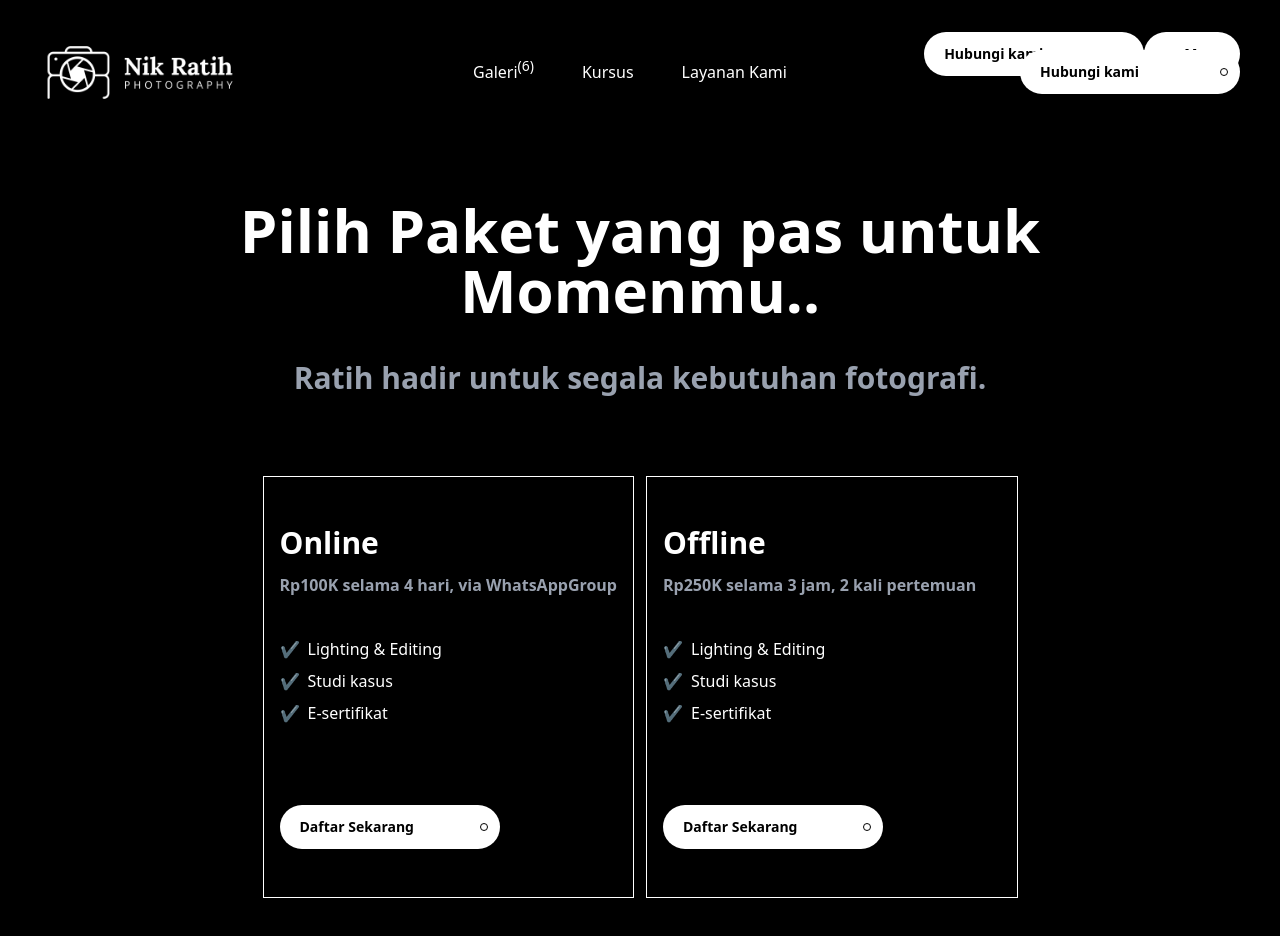
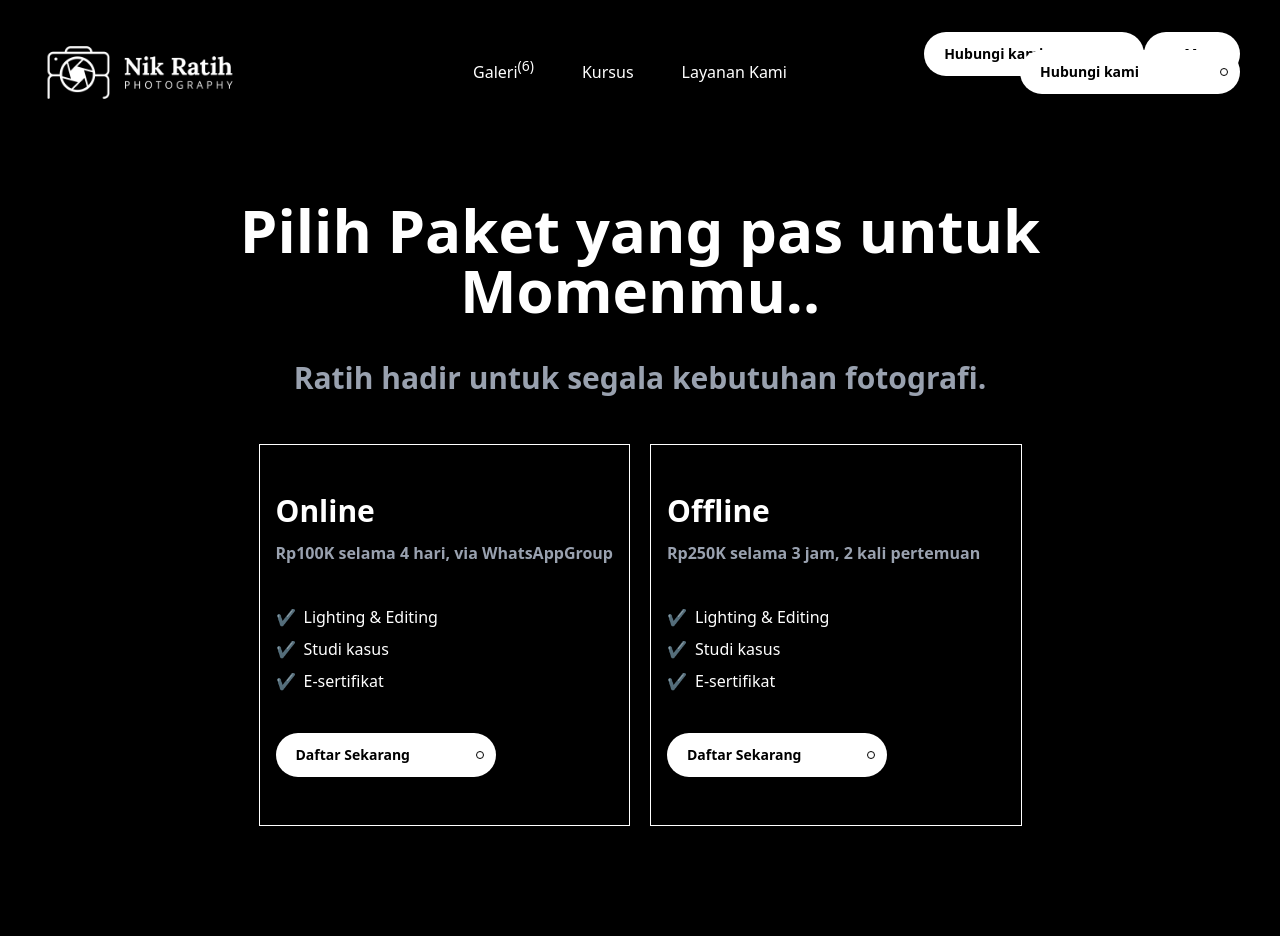
Before and after one commit to Blizbyteco/ratih-photography, a React (Vite) app: page /kursus in a window 1280 px wide. Shown: the top 936 px of the page. Built offline with nearby package versions, Linux system fonts and the light colour scheme; a web font is replaced by a local one.

Commit message:
ADD: Component CardPaket For Page Course and Implementation to Page Course

```diff
--- a/src/components/course/Detail.jsx
+++ b/src/components/course/Detail.jsx
@@ -1,7 +1,21 @@
 import React from "react";
 import Button from "../ui/Button";
+import CardPaket from "../ui/CardPaket";
 
 export default function Detail() {
+  const dataPaket = [
+    {
+      title: "Online",
+      price: "Rp100K selama 4 hari, via WhatsAppGroup",
+      features: ["Lighting & Editing", "Studi kasus", "E-sertifikat"],
+    },
+    {
+      title: "Offline",
+      price: "Rp250K selama 3 jam, 2 kali pertemuan",
+      features: ["Lighting & Editing", "Studi kasus", "E-sertifikat"],
+    },
+  ];
+
   return (
     <div className="col-span-2 bg-black items-center justify-center pt-50 flex flex-col">
       <h1 className="text-6xl font-bold text-white text-center max-w-250">
@@ -10,53 +24,17 @@ export default function Detail() {
       <p className="font-semibold text-gray-400 text-3xl mt-10">
         Ratih hadir untuk segala kebutuhan fotografi.
       </p>
-      <div className="grid md:grid col-3 gap-6 px-4 py-12 ">
-        {/* paket dasar */}
-        <div className="grid md:grid-cols-2  px-4 py-8 gap-3 ">
-          <div className="bg-black shadow-lg py-12 px-4 border-[0.5px] border-white">
-            <h2 class="text-3xl font-bold mb-2 text-white">Online</h2>
-            <p class="text-1xl font-semibold text-gray-400 mb-4 mt-3">
-              Rp100K selama 4 hari, via WhatsAppGroup
-            </p>
-            <ul class="text-white space-y-2 mt-10">
-              <li class="flex items-start">
-                <span class="text-green-500 mr-2">✔</span>
-                <span>Lighting & Editing</span>
-              </li>
-              <li class="flex items-start">
-                <span class="text-green-500 mr-2">✔</span>
-                <span>Studi kasus</span>
-              </li>
-              <li class="flex items-start">
-                <span class="text-green-500 mr-2">✔</span>
-                <span>E-sertifikat</span>
-              </li>
-            </ul>
-            <Button className={"mt-20"} text={"Daftar Sekarang"} />
-          </div>
-          {/* Paket Lanjutan */}
-          <div className="bg-black shadow-lg py-12 px-4 border-[0.5px] border-white">
-            <h2 class="text-3xl font-bold mb-2 text-white">Offline</h2>
-            <p class="text-1xl font-semibold text-gray-400 mb-4 mt-3">
-              Rp250K selama 3 jam, 2 kali pertemuan
-            </p>
-            <ul class="text-white space-y-2 mt-10">
-              <li class="flex items-start">
-                <span class="text-green-500 mr-2">✔</span>
-                <span>Lighting & Editing</span>
-              </li>
-              <li class="flex items-start">
-                <span class="text-green-500 mr-2">✔</span>
-                <span>Studi kasus</span>
-              </li>
-              <li class="flex items-start">
-                <span class="text-green-500 mr-2">✔</span>
-                <span>E-sertifikat</span>
-              </li>
-            </ul>
-            <Button className={"mt-20"} text={"Daftar Sekarang"} />
-          </div>
-        </div>
+
+      {/* Grid Paket */}
+      <div className="grid md:grid-cols-2 gap-5 px-4 py-12">
+        {dataPaket.map((paket, index) => (
+          <CardPaket
+            key={index}
+            title={paket.title}
+            price={paket.price}
+            features={paket.features}
+          />
+        ))}
       </div>
     </div>
   );
--- /dev/null
+++ b/src/components/ui/CardPaket.jsx
@@ -0,0 +1,20 @@
+import React from "react";
+import Button from "./Button";
+
+export default function CardPaket({ title, price, features }) {
+  return (
+    <div className="bg-black shadow-lg py-12 px-4 border-[0.5px] border-white">
+      <h2 className="text-3xl font-bold mb-2 text-white">{title}</h2>
+      <p className="text-1xl font-semibold text-gray-400 mb-4 mt-3">{price}</p>
+      <ul className="text-white space-y-2 mt-10">
+        {features.map((feature, index) => (
+          <li key={index} className="flex items-start">
+            <span className="text-green-500 mr-2">✔</span>
+            <span>{feature}</span>
+          </li>
+        ))}
+      </ul>
+      <Button className="mt-10" text="Daftar Sekarang" />
+    </div>
+  );
+}
```
